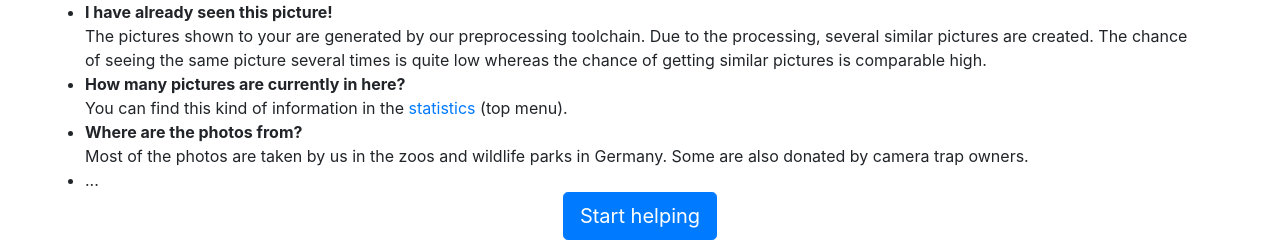
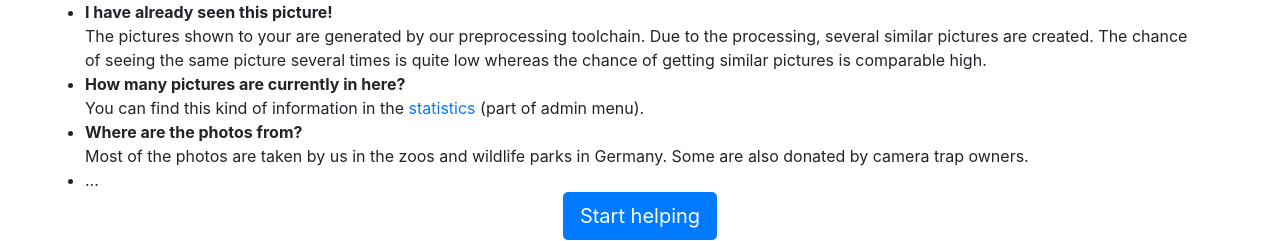
Before and after one commit to ComNets-Bremen/Wolf-or-Not, a Django app: page /simplelabel/ in a window 1280 px wide. Shown: the part 1115-1356 px from the top of the page. Run offline with Django 3.2, Linux system fonts and the light colour scheme; some libraries are stand-ins or nearby versions.

Commit message:
nits in FAQ

```diff
--- a/simplelabel/templates/simplelabel/index.html
+++ b/simplelabel/templates/simplelabel/index.html
@@ -44,7 +44,7 @@
             <li><b>I have already seen this picture!</b><br/>
             The pictures shown to your are generated by our preprocessing toolchain. Due to the processing, several similar pictures are created. The chance of seeing the same picture several times is quite low whereas the chance of getting similar pictures is comparable high.</li>
             <li><b>How many pictures are currently in here?</b><br/>
-                You can find this kind of information in the <a href="{% url 'get_statistics' %}">statistics</a> (top menu).</li>
+                You can find this kind of information in the <a href="{% url 'get_statistics' %}">statistics</a> (part of admin menu).</li>
             <li><b>Where are the photos from?</b><br/>
             Most of the photos are taken by us in the zoos and wildlife parks in Germany. Some are also donated by camera trap owners.</li>
             <li>...</li>
```
